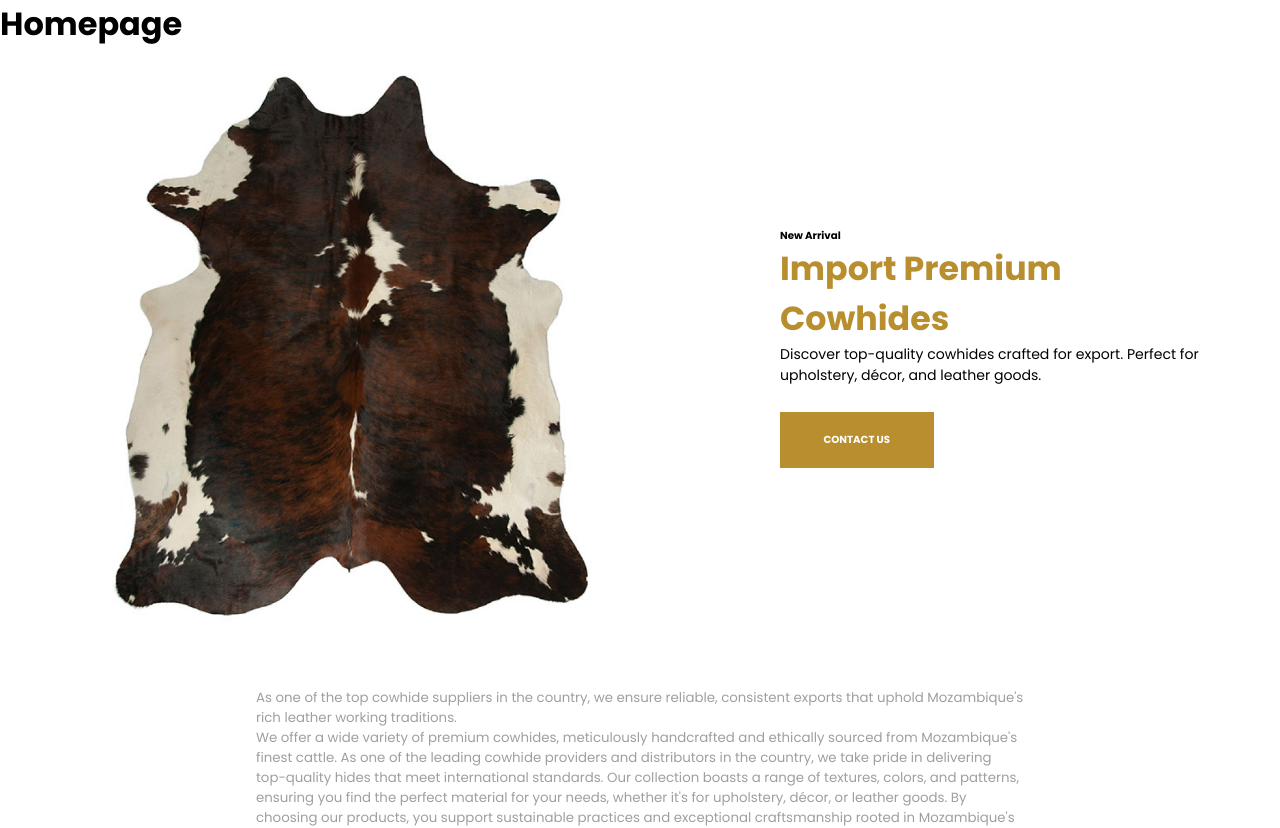
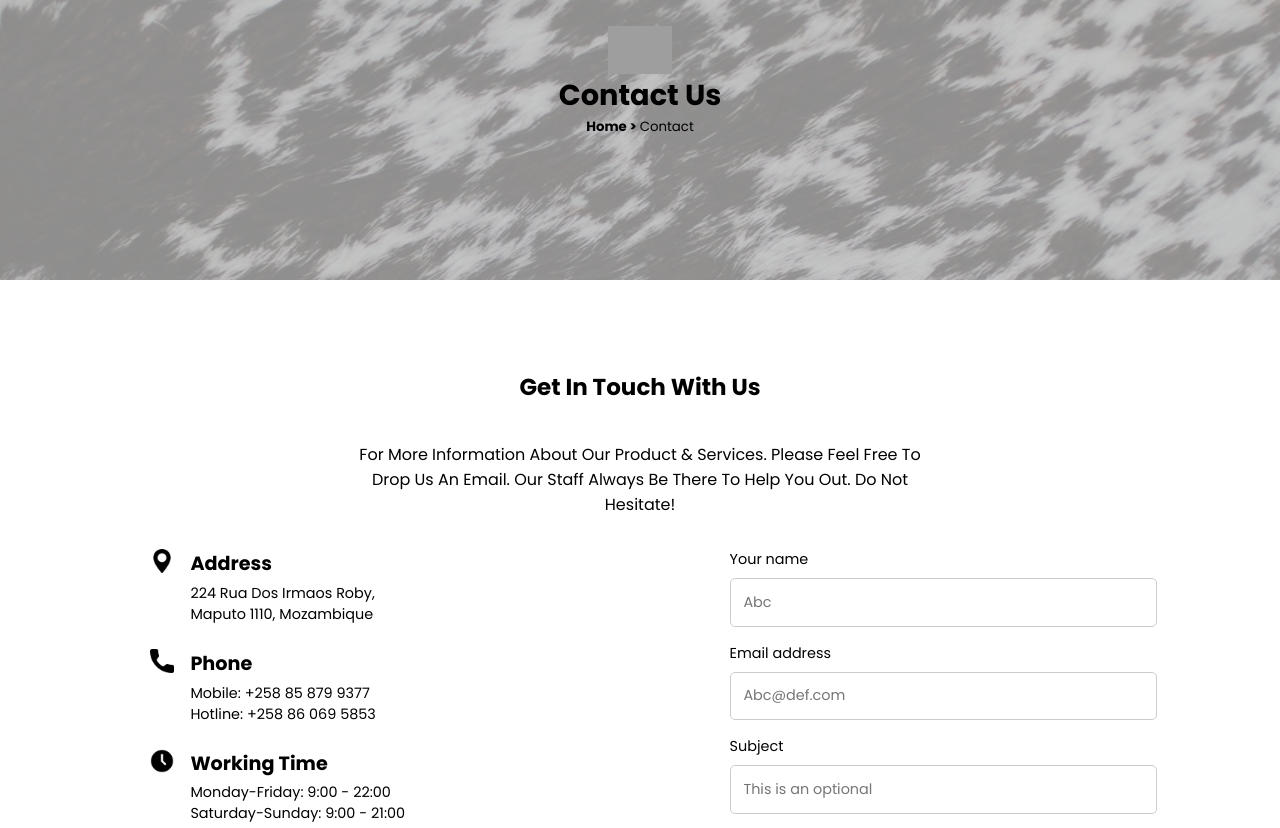
Before and after one commit to DEGEN101/cow-hide-exportation-website, a React (Create React App) app: page / in a window 1280 px wide. Shown: the top 828 px of the page. Built offline with nearby package versions, Linux system fonts and the light colour scheme; grey boxes are pictures that could not be loaded.

Commit message:
Updated Contact Pages css

```diff
--- a/src/App.jsx
+++ b/src/App.jsx
@@ -1,12 +1,12 @@
 import Homepage from './Pages/Homepage/Homepage';
 // import AboutUsPage from './Pages/AboutUsPage/AboutUsPage';
 // import ContactForm from './Components/ContactForm/ContactForm';
-// import ContactPage from './Pages/ContactPage/ContactPage';
+ import ContactPage from './Pages/ContactPage/ContactPage';
 
 const App = () => {
   return (
     <>
-      <Homepage/>
+      <ContactPage/>
     </>
   );
 }
--- a/src/Pages/ContactPage/ContactPage.css
+++ b/src/Pages/ContactPage/ContactPage.css
@@ -2,4 +2,19 @@
     display: flex;
     flex-direction: column;
     text-align: center;
+    padding-top: 4%;
+    padding-bottom: 0;
+    align-items: center;
+
 }
+
+ .subtext {
+    display: flex;
+    flex-direction: column;
+    text-align: center;
+
+    margin: 0 28% 0 28%;
+    color : "#9F9F9F";
+    font-size : "10pt";
+    font-weight:"regular";
+}
--- a/src/Pages/ContactPage/ContactPage.jsx
+++ b/src/Pages/ContactPage/ContactPage.jsx
@@ -12,16 +12,20 @@ import "./ContactPage.css";
 const ContactPage = () => {
     return (
     <>
-        <Header/>
+
         <TitleCard title="Contact Us" subtitle="Contact"/>
 
         <section className="information-section-container">
-                    <Subheading> Get In Touch With Us </Subheading>
-                    <Text>
+                    <Subheading>
+                        Get In Touch With Us
+                    </Subheading>
+
+        </section>
+        <section className="subtext">
+
                     For More Information About Our Product & Services. Please Feel Free To Drop Us An Email. Our Staff Always Be There To Help You Out. Do Not Hesitate!
-                    </Text>
 
-                </section>
+        </section>
 
         <ContactForm/>
 
```
